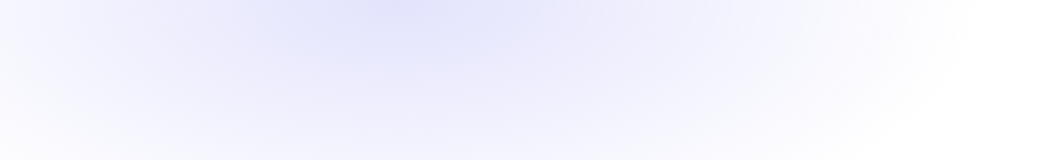
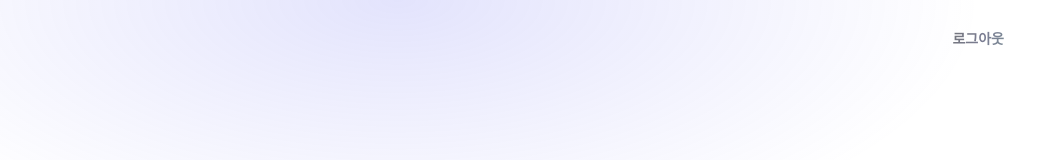
Before and after one commit to EJKim3191/team-scheduler-ai, a Next.js app: page /make-team in a window 1280 px wide. Shown: the top 160 px of the page, without its empty margins (242-1280 px from the left). Built offline with nearby package versions, Linux system fonts and the light colour scheme.

Commit message:
add: make team flow

```diff
--- a/app/make-team/Make-team.module.css
+++ b/app/make-team/Make-team.module.css
@@ -423,3 +423,44 @@
   white-space: nowrap;
   border: 0;
 }
+
+.logoutWrap {
+  position: fixed;
+  z-index: 2;
+  top: 1.25rem;
+  right: 1.25rem;
+}
+
+.logoutButton {
+  border: 0;
+  border-radius: 10px;
+  padding: 0.5rem 0.875rem;
+  font-size: 0.875rem;
+  font-weight: 600;
+  font-family: inherit;
+  cursor: pointer;
+  opacity: 0.62;
+  background: linear-gradient(
+    120deg,
+    var(--mt-fg) 0%,
+    color-mix(in oklab, var(--mt-fg) 70%, var(--mt-accent)) 55%,
+    color-mix(in oklab, var(--mt-fg) 65%, #22d3ee) 100%
+  );
+  -webkit-background-clip: text;
+  background-clip: text;
+  color: transparent;
+  transition: opacity 0.28s ease;
+}
+
+.logoutButton:hover {
+  opacity: 1;
+}
+
+@media (prefers-color-scheme: dark) {
+  .logoutButton {
+    background: linear-gradient(120deg, #f4f4f5 0%, #a5b4fc 50%, #67e8f9 100%);
+    -webkit-background-clip: text;
+    background-clip: text;
+    color: transparent;
+  }
+}
--- a/app/make-team/page.jsx
+++ b/app/make-team/page.jsx
@@ -1,12 +1,14 @@
 "use client";
 
 import { useEffect, useState } from "react";
+import { useRouter } from "next/navigation";
 
 import { generateSmartCode, validateCodeFormat } from "@/utils/teamCode";
 
 import styles from "./Make-team.module.css";
 
 export default function MakeTeamPage() {
+  const router = useRouter();
   const [showCreateForm, setShowCreateForm] = useState(false);
   const [teamName, setTeamName] = useState("");
   const [createTeamCode, setCreateTeamCode] = useState("");
@@ -57,9 +59,25 @@ export default function MakeTeamPage() {
     // TODO: 팀 생성 API 연결
   };
 
+  const handleLogout = () => {
+    document.cookie = "sb-access-token=; path=/; max-age=0;";
+    router.push("/login");
+    router.refresh();
+  };
+
   return (
     <main className={styles.page}>
       <div className={styles.bg} aria-hidden />
+
+      <div className={styles.logoutWrap}>
+        <button
+          type="button"
+          className={styles.logoutButton}
+          onClick={handleLogout}
+        >
+          로그아웃
+        </button>
+      </div>
 
       <div className={styles.createZone}>
         {showCreateForm ? (
--- a/app/page.js
+++ b/app/page.js
@@ -36,6 +36,10 @@ export default async function Home() {
     .from("team")
     .select("team_id, team_code, team_name");
 
+  if (team.length === 0) {
+    redirect("/make-team");
+  }
+
   //TODO: 다중 팀일 경우 선택된 팀
   return (
     <div className={styles.page}>
```
